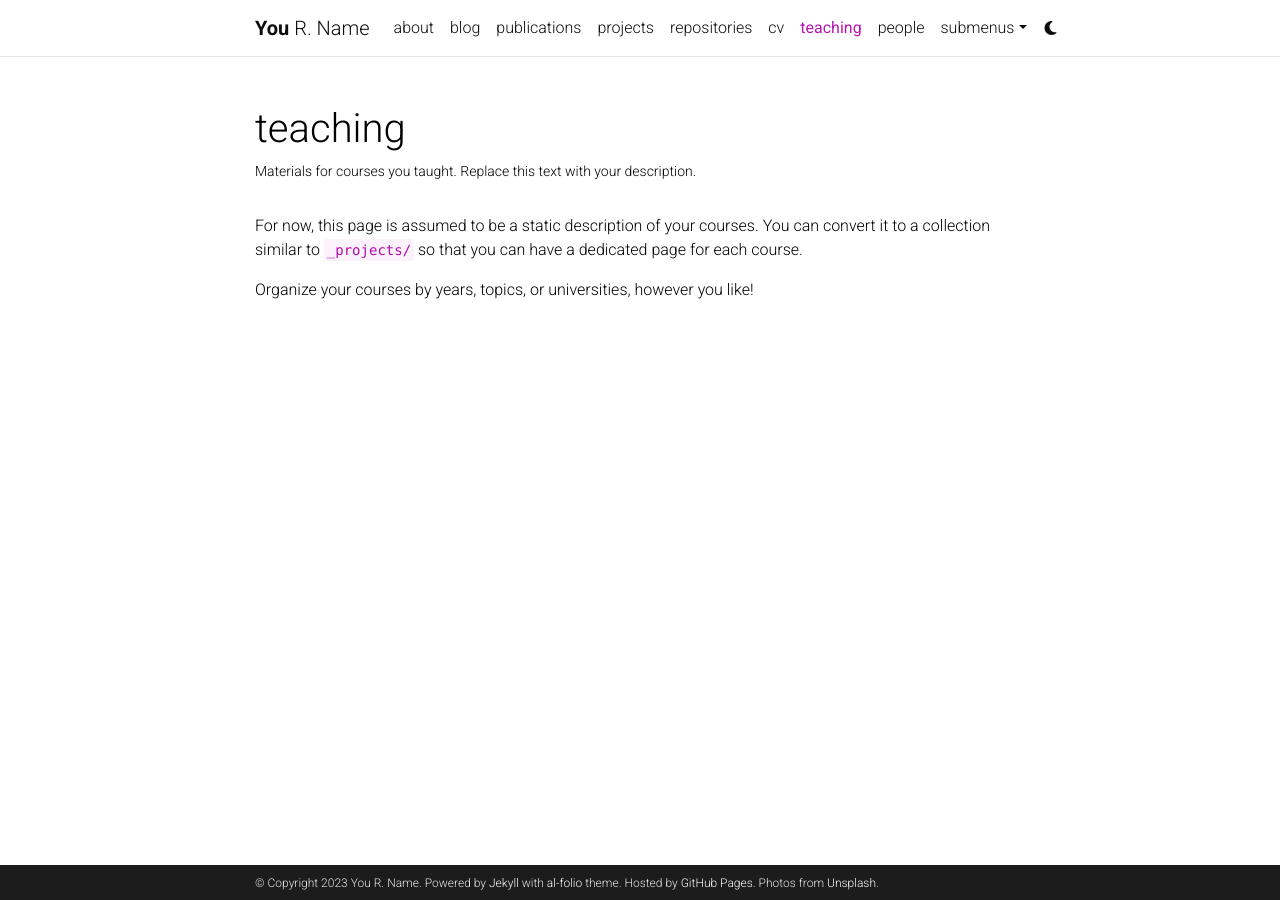
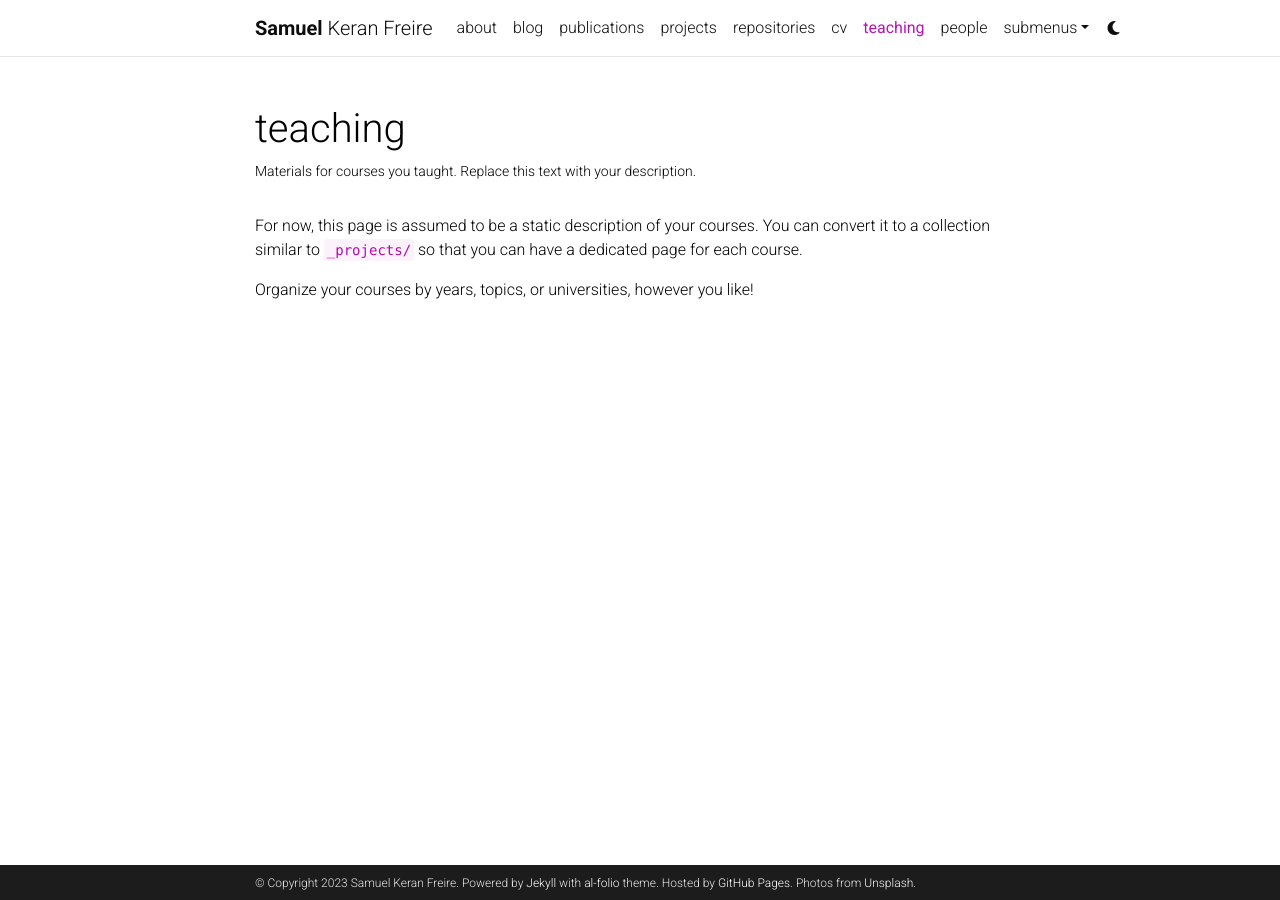
Before and after one commit to skernanfreire/personal_website, a Jekyll site: the page built from _pages/teaching.md, in a window 1280 px wide. Built offline with Jekyll 4.4.1, drawn with Linux system fonts in a browser that asks for light colours; comment, search, counter and statistics services are not loaded; a style sheet for code colours, icons or effects is not loaded.

Commit message:
Update _config.yml with name and url

```diff
--- a/_config.yml
+++ b/_config.yml
@@ -3,10 +3,10 @@
 # -----------------------------------------------------------------------------
 
 title: blank # the website title (if blank, full name will be used instead)
-first_name: You
-middle_name: R.
-last_name: Name
-email: you@example.com
+first_name: Samuel
+middle_name:
+last_name: Keran Freire
+email: s.kernanfreire@tudelft.nl
 description: > # the ">" symbol means to ignore newlines until "footer_text:"
   A simple, whitespace theme for academics. Based on [*folio](https://github.com/bogoli/-folio) design.
 footer_text: >
@@ -18,7 +18,7 @@
 lang: en # the language of your site (for example: en, fr, cn, ru, etc.)
 icon: ⚛️  # the emoji used as the favicon (alternatively, provide image name in /assets/img/)
 
-url: https://alshedivat.github.io # the base hostname & protocol for your site
+url: https://skernanfreire.github.io # the base hostname & protocol for your site
 baseurl: /al-folio # the subpath of your site, e.g. /blog/
 last_updated: false # set to true if you want to display last updated in the footer
 impressum_path:  # set to path to include impressum link in the footer, use the same path as permalink in a page, helps to conform with EU GDPR
```
